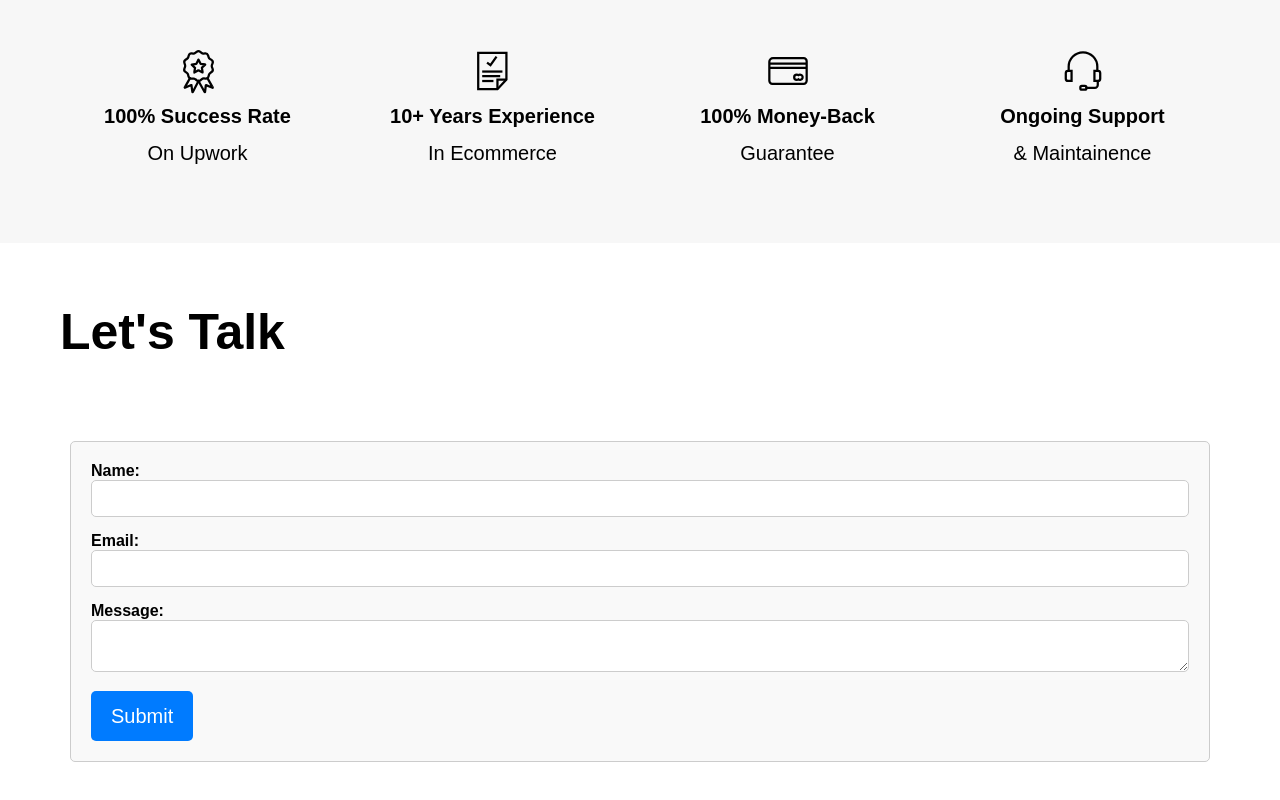
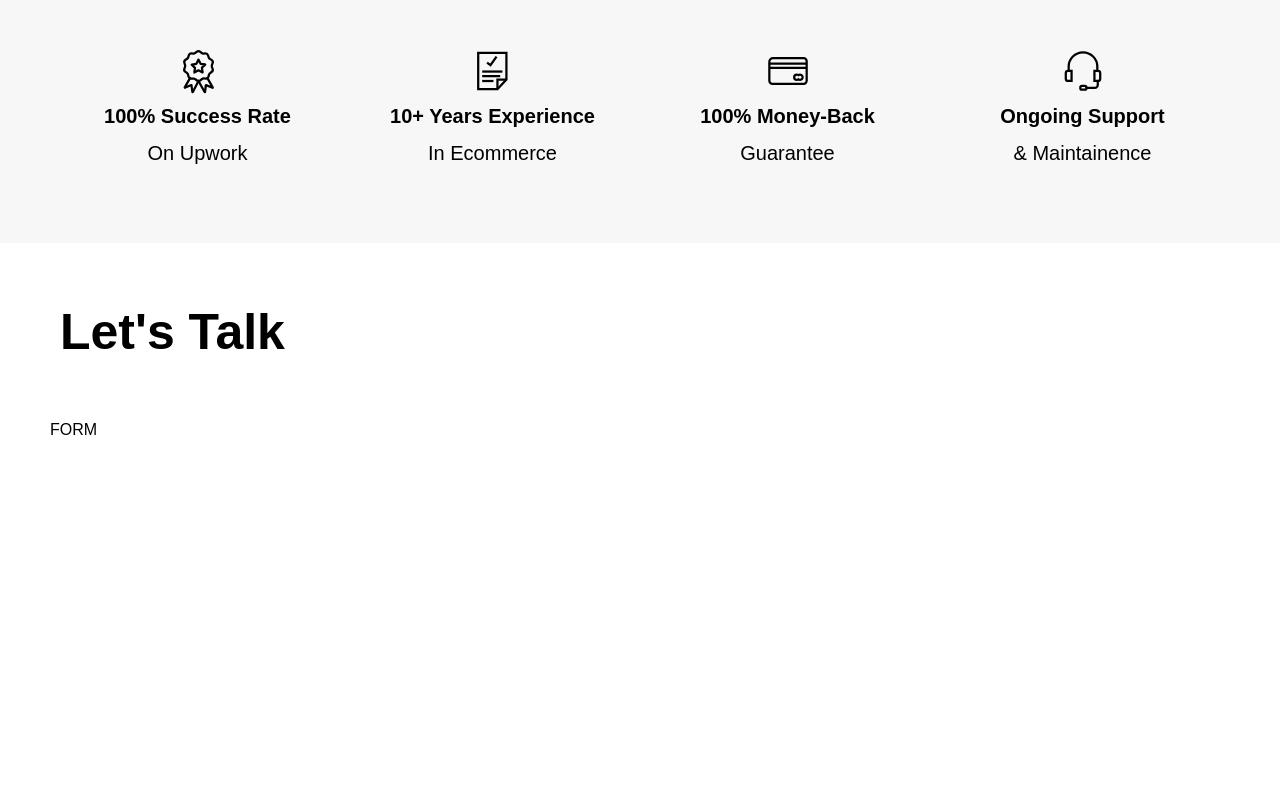
Before and after one commit to cstudiodev/curtishill, a React (Create React App) app: page / in a window 1280 px wide. Shown: the part 2144-2944 px from the top of the page. After the commit the page ends 2643 px from the top, so only its background shows below. Built offline with nearby package versions, Linux system fonts and the light colour scheme.

Commit message:
remove netlify form

```diff
--- a/src/components/Contact.js
+++ b/src/components/Contact.js
@@ -1,16 +1,5 @@
-import React, { useState } from 'react';
 
 const Contact = ({ activeSection }) => {
-  const [formData, setFormData] = useState({
-    name: '',
-    email: '',
-    message: '',
-  });
-
-  const handleChange = (e) => {
-    const { name, value } = e.target;
-    setFormData({ ...formData, [name]: value });
-  };
 
   return (
     <section id="contact" className='section'>
@@ -21,41 +10,7 @@ const Contact = ({ activeSection }) => {
           </h2>
         </div>
         <div className='contact-form'>
-          <form name="contact-form" netlify>
-            <div className="form-group">
-              <label htmlFor="name">Name:</label>
-              <input
-                type="text"
-                id="name"
-                name="name"
-                value={formData.name}
-                onChange={handleChange}
-                required
-              />
-            </div>
-            <div className="form-group">
-              <label htmlFor="email">Email:</label>
-              <input
-                type="email"
-                id="email"
-                name="email"
-                value={formData.email}
-                onChange={handleChange}
-                required
-              />
-            </div>
-            <div className="form-group">
-              <label htmlFor="message">Message:</label>
-              <textarea
-                id="message"
-                name="message"
-                value={formData.message}
-                onChange={handleChange}
-                required
-              ></textarea>
-            </div>
-            <button type="submit">Submit</button>
-          </form>
+          FORM
         </div>
       </div>
     </section>
--- a/src/index.css
+++ b/src/index.css
@@ -414,41 +414,3 @@ p, li, button {
 }
 
 /* CONTACT SECTION --- */
-
-.contact-form {
-  margin: 20px;
-  padding: 20px;
-  border: 1px solid #ccc;
-  border-radius: 5px;
-  background-color: #f9f9f9;
-}
-
-.form-group {
-  margin-bottom: 15px;
-}
-
-label {
-  display: block;
-  font-weight: bold;
-}
-
-input,
-textarea {
-  width: 100%;
-  padding: 10px;
-  border: 1px solid #ccc;
-  border-radius: 5px;
-}
-
-button {
-  background-color: #007BFF;
-  color: #fff;
-  border: none;
-  border-radius: 5px;
-  padding: 10px 20px;
-  cursor: pointer;
-}
-
-button:hover {
-  background-color: #0056b3;
-}
```
Also changed, not shown: src/netlify/send-email.js (deleted, +0 -48 lines).
